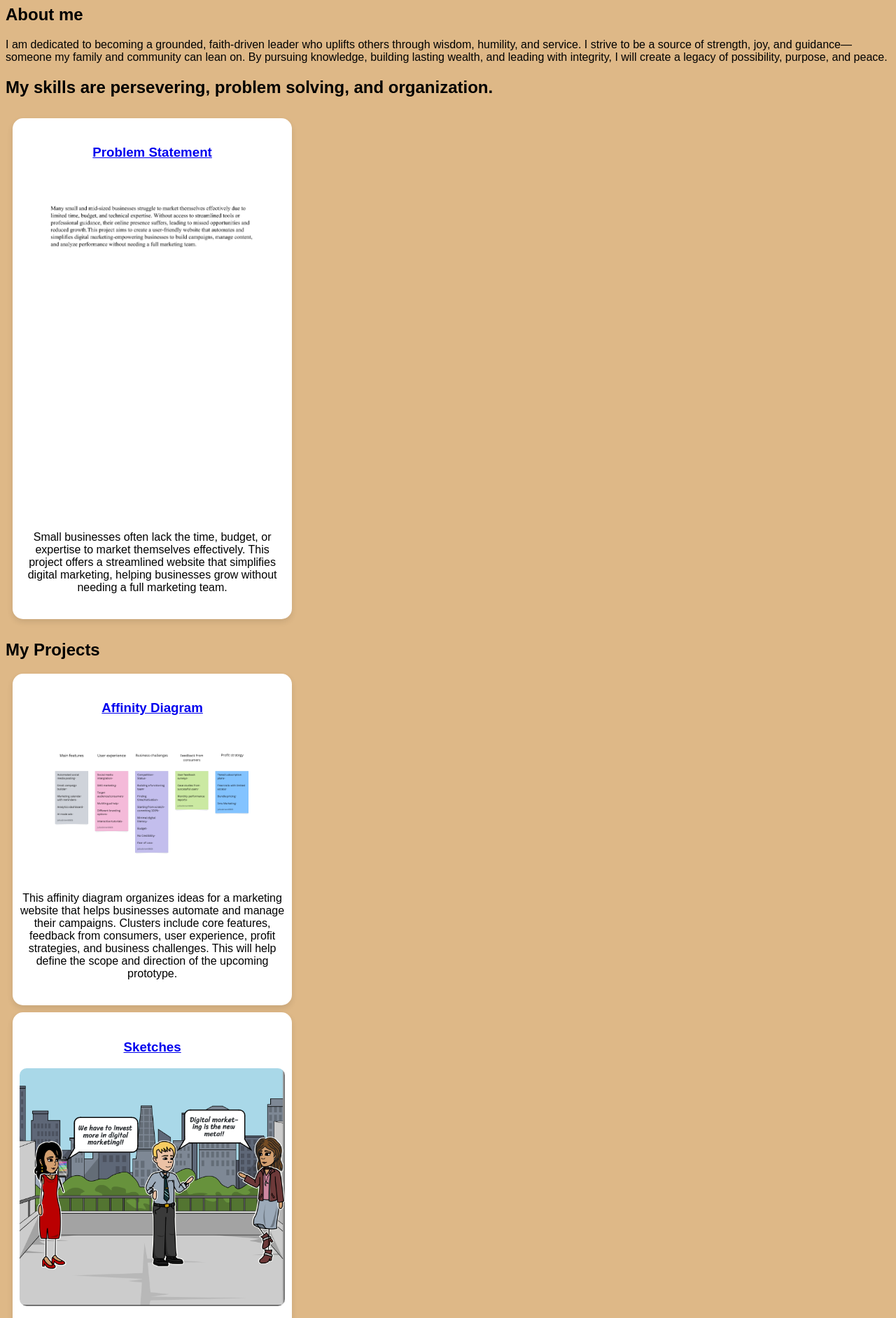
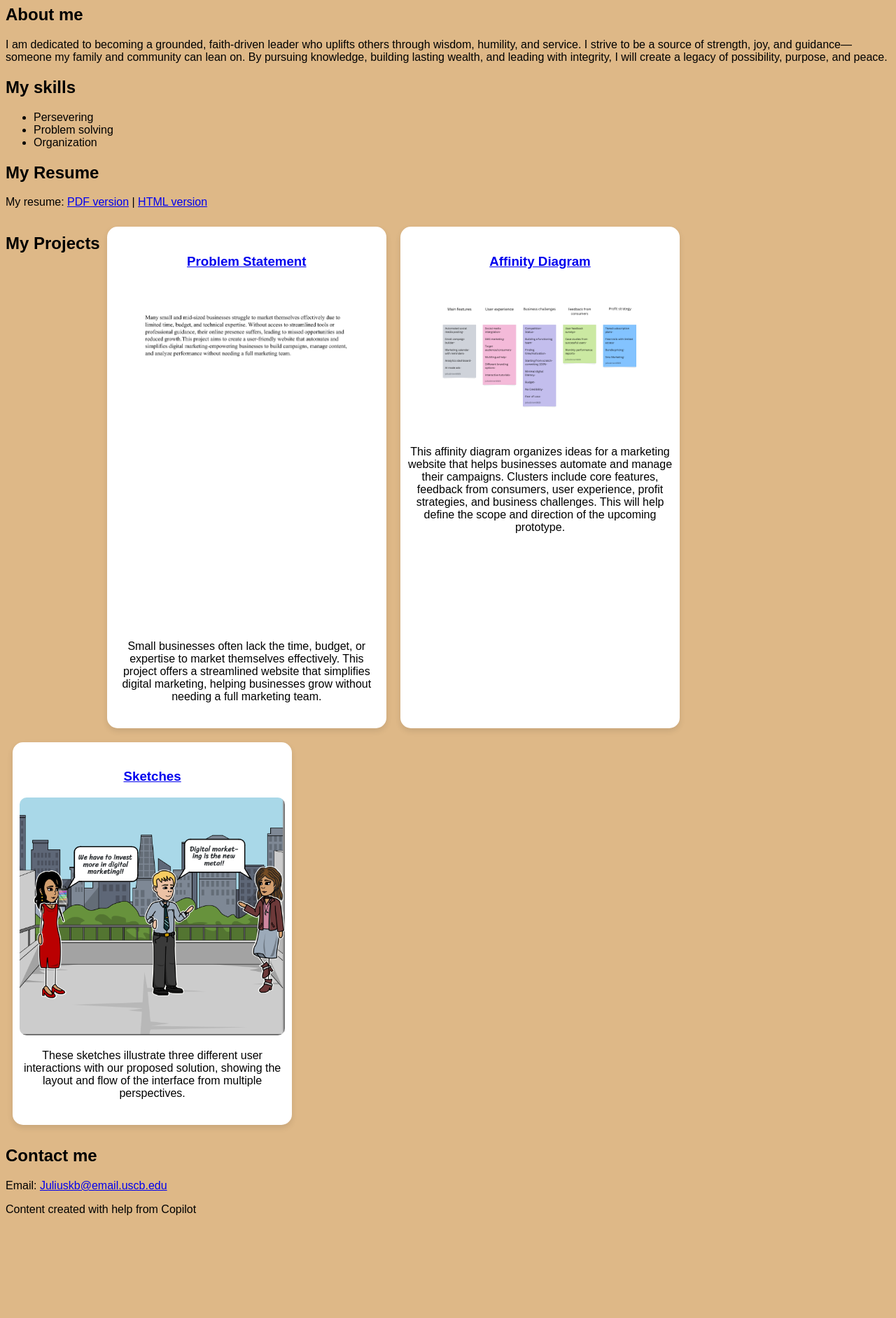
Before and after one commit to juliusbrown5925-design/juliusbrown5925-design.github.io, a plain HTML site: page index.html in a window 1280 px wide. Shown: the part 73-1957 px from the top of the page at 70% size. After the commit the page ends 1827 px from the top, so only its background shows below. Drawn offline with Linux system fonts and the light colour scheme.

Commit message:
Refactor index.html for improved structure and content
Updated the HTML structure and content for clarity and organization. Added sections for skills, resume, and projects with proper formatting.

```diff
--- a/index.html
+++ b/index.html
@@ -1,55 +1,81 @@
 <!DOCTYPE html>
 <html>
 <head>
-       <title>CSCE 190: [Julius Brown]</title>
+    <title>CSCE 190: Julius Brown</title>
     <link rel="stylesheet" href="styles.css">
 </head>
 <body>
-       <h1>[Julius Brown]</h1>
+    <h1>Julius Brown</h1>
+
     <div class="about">
         <h2>About me</h2>
-            <p>I am dedicated to becoming a grounded, faith-driven leader who uplifts others through wisdom, humility, and service. I strive to be a source of strength, joy, and guidance—someone my family and community can lean on. By pursuing knowledge, building lasting wealth, and leading with integrity, I will create a legacy of possibility, purpose, and peace.
+        <p>I am dedicated to becoming a grounded, faith-driven leader who uplifts others through wisdom, humility, and service. I strive to be a source of strength, joy, and guidance—someone my family and community can lean on. By pursuing knowledge, building lasting wealth, and leading with integrity, I will create a legacy of possibility, purpose, and peace.</p>
     </div>
+
     <div class="skills">
-            <h2>My skills are persevering, problem solving, and organization.</h2>
+        <h2>My skills</h2>
+        <ul>
+            <li>Persevering</li>
+            <li>Problem solving</li>
+            <li>Organization</li>
+        </ul>
     </div>
+
+    <!-- Resume Section -->
+    <div class="resume">
+        <h2>My Resume</h2>
+        <p>
+            My resume:
+            <a href="files/resume.pdf">PDF version</a> |
+            <a href="resume.html">HTML version</a>
+        </p>
+    </div>
+
     <div class="projects">
+        <h2>My Projects</h2>
+
+        <!-- Problem Statement -->
         <section class="project">
             <a href="files/statement.pdf">
                 <h3>Problem Statement</h3>
             </a>
             <a href="files/statement.pdf">
-        <img src="images/problem.png">
+                <img src="images/problem.png" alt="Problem Statement">
             </a>
             <p>Small businesses often lack the time, budget, or expertise to market themselves effectively. This project offers a streamlined website that simplifies digital marketing, helping businesses grow without needing a full marketing team.</p>
         </section>
-        </div>
-            <h2>My Projects</h2>
-         <!-- Affinity Diagram Assignment -->
+
+        <!-- Affinity Diagram -->
         <section class="project">
             <a href="files/Affinity_DOC.pdf">
                 <h3>Affinity Diagram</h3>
             </a>
             <a href="files/Affinity_DOC.pdf">
-            <img src="images/Affinity_IMG.png">
+                <img src="images/Affinity_IMG.png" alt="Affinity Diagram">
             </a>
             <p>This affinity diagram organizes ideas for a marketing website that helps businesses automate and manage their campaigns. Clusters include core features, feedback from consumers, user experience, profit strategies, and business challenges. This will help define the scope and direction of the upcoming prototype.</p>
         </section>
-             <!-- Sketches Assignment -->
+
+        <!-- Sketches -->
         <section class="project">
             <a href="files/Sketches_DOC.pdf">
-            <h3>Sketches</h3></a>
+                <h3>Sketches</h3>
+            </a>
             <a href="files/Sketches_DOC.pdf">
-            <img src="images/Sketches_IMG.png">
+                <img src="images/Sketches_IMG.png" alt="Sketches">
             </a>
-            <p>
-            These sketches illustrate three different user interactions with our proposed solution, showing the layout and flow of the interface from multiple perspectives.
-            </p>
+            <p>These sketches illustrate three different user interactions with our proposed solution, showing the layout and flow of the interface from multiple perspectives.</p>
         </section>
     </div>
 
     <div class="contact">
-            <h2>Contact me by email: <a href="mailto:Juliuskb@email.uscb.edu">Juliuskb@email.uscb.edu</a></h2>
+        <h2>Contact me</h2>
+        <p>Email: <a href="mailto:Juliuskb@email.uscb.edu">Juliuskb@email.uscb.edu</a></p>
     </div>
+
+    <!-- Attribution for AI assistance -->
+    <footer>
+        <p>Content created with help from Copilot</p>
+    </footer>
 </body>
 </html>
```
Lines whose indentation alone changed are shown as unchanged.
